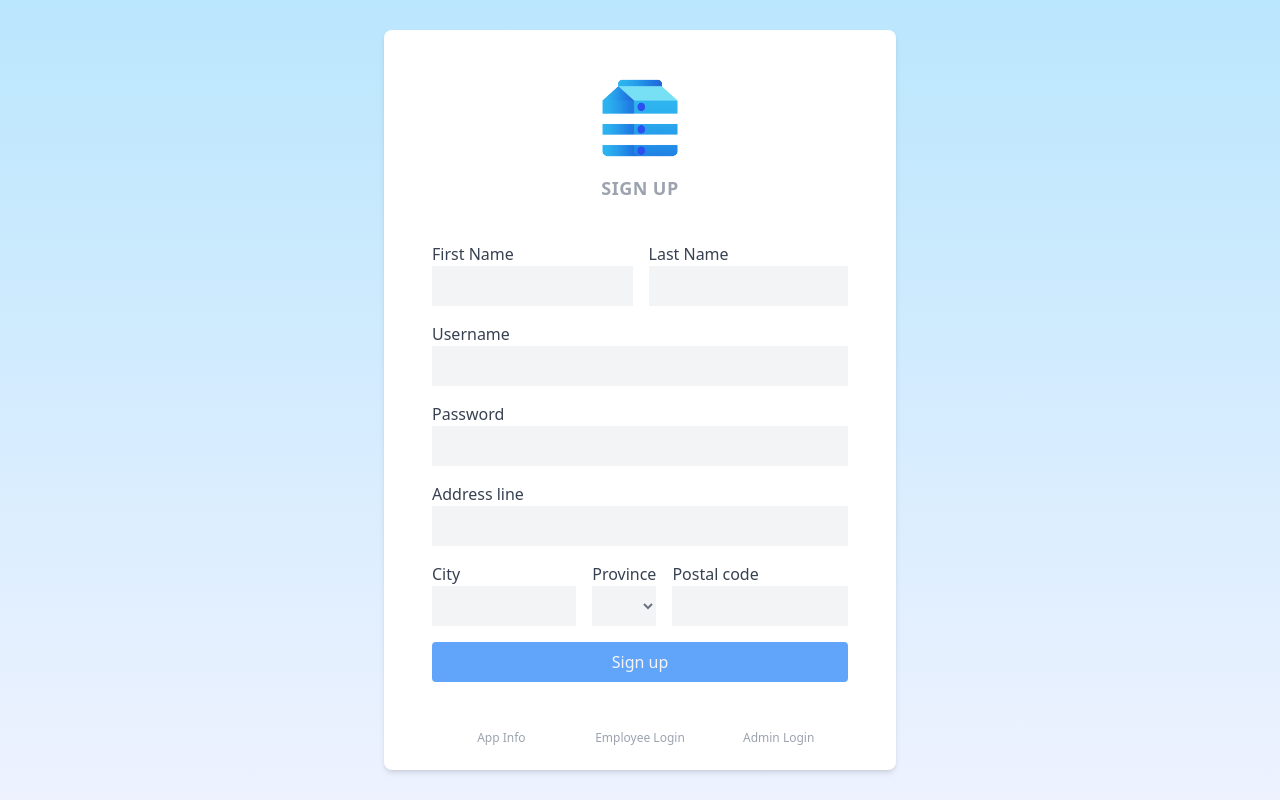
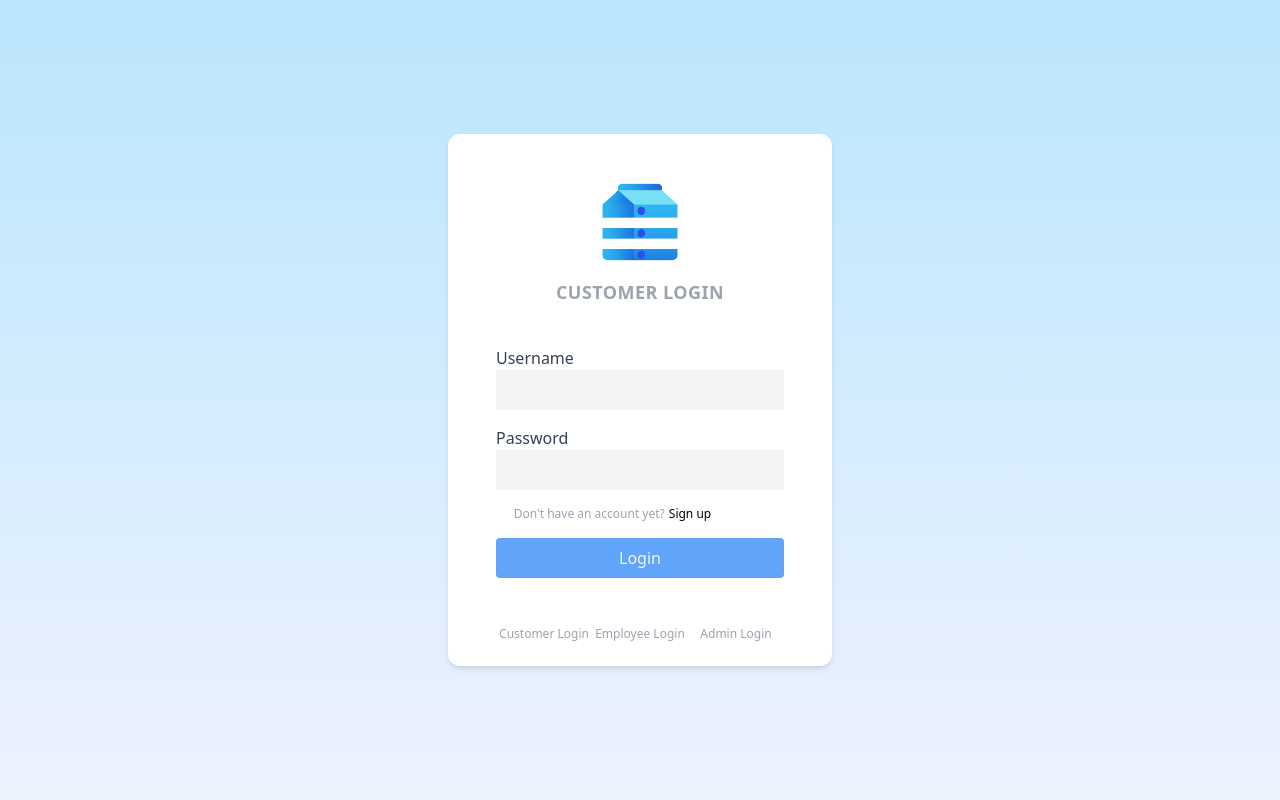
Before and after one commit to anthonyjdam/Eco_Archive, a React (Vite) app in the folder client/: page / in a window 1280 px wide. Built offline with nearby package versions, Linux system fonts and the light colour scheme.

Commit message:
Added page switching

```diff
--- a/client/package.json
+++ b/client/package.json
@@ -10,7 +10,8 @@
   },
   "dependencies": {
     "react": "^18.2.0",
-    "react-dom": "^18.2.0"
+    "react-dom": "^18.2.0",
+    "react-router-dom": "^6.10.0"
   },
   "devDependencies": {
     "@types/react": "^18.0.28",
--- a/client/src/App.jsx
+++ b/client/src/App.jsx
@@ -1,20 +1,22 @@
-import { useState } from 'react'
-import reactLogo from './assets/react.svg'
-import viteLogo from '/vite.svg'
-import Login from './component/Login'
-import AdminSidebar from './component/AdminSidebar'
-import SignUpCustomer from './component/SignUpCustomer'
+import { useState } from "react";
+import { BrowserRouter, Routes, Route, Link } from "react-router-dom";
+import Login from "./component/Login";
+import AdminSidebar from "./component/AdminSidebar";
+import SignUpCustomer from "./component/SignUpCustomer";
 
 function App() {
-  const [count, setCount] = useState(0)
 
   return (
     <>
-      {/* <Login /> */}
-      {/* <AdminSidebar /> */}
-      <SignUpCustomer />
+      <BrowserRouter>
+        <Routes>
+          <Route path="/" element={<Login />} />
+          <Route path="/signup" element={<SignUpCustomer />}></Route>
+          <Route path="/admin" element={<AdminSidebar />}></Route>
+        </Routes>
+      </BrowserRouter>
     </>
-  )
+  );
 }
 
-export default App
+export default App;
--- a/client/src/component/AdminField.jsx
+++ b/client/src/component/AdminField.jsx
@@ -11,7 +11,7 @@ export default function AdminField() {
                                 <p>Wrong Credentials</p>
                             </div>*/}
                 <label className="text-gray-700">Username</label>
-                <input className="w-full py-2 bg-gray-100 text-gray-500 px-1 mb-4" type="text"></input>
+                <input className="w-full py-2 bg-gray-100 text-gray-500 px-1 mb-4" type="email"></input>
                 <label className="text-gray-700">Password</label>
                 <input className="w-full py-2 bg-gray-100 text-gray-500 px-1 mb-4" type="password"></input>
                 <button className="bg-blue-400 w-full text-gray-100 py-2 rounded hover:bg-blue-500 transition-colors" type="submit">Login</button>
--- a/client/src/component/CredFieldSignUpCustomer.jsx
+++ b/client/src/component/CredFieldSignUpCustomer.jsx
@@ -1,4 +1,5 @@
 import React from "react";
+import { Link } from "react-router-dom";
 
 function CredFieldSignUpCustomer() {
   return (
@@ -90,6 +91,12 @@ function CredFieldSignUpCustomer() {
         >
           Sign up
         </button>
+        <div className="my-4 flex justify-center gap-1">
+          <span className="text-xs w-1/3 text-gray-400">
+            Already have an account?
+          </span>
+          <Link to="/" className="text-xs hover:text-blue-400 transition-colors">Log in</Link>
+        </div>
       </form>
     </div>
   );
--- a/client/src/component/CustomerField.jsx
+++ b/client/src/component/CustomerField.jsx
@@ -1,23 +1,49 @@
-import React from "react";
+import React, { useState } from "react";
+import { Link } from "react-router-dom";
 //Create function component inside of react; in our TodoList we render the text "#e7f4fd"
 export default function CustomerField() {
+  const [customerUsername, setCustomerUsername] = useState("");
+
+  function handleUsernameChange(e) {
+    setCustomerUsername(e.target.value);
+  }
+
   return (
     <div>
       <div className="flex items-center justify-center mb-4">
-                <p className=" text-gray-400 text-lg tracking-wide font-bold mb-6">CUSTOMER LOGIN</p>
+        <p className=" text-gray-400 text-lg tracking-wide font-bold mb-6">
+          CUSTOMER LOGIN
+        </p>
       </div>
       <form>
         {/*<div className="bg-red-500 px-3 py-3 rounded text-gray-100 mb-5">
                                 <p>Wrong Credentials</p>
                             </div>*/}
         <label className="text-gray-700">Username</label>
-                <input className="w-full py-2 bg-gray-100 text-gray-500 px-1 mb-4" type="text"></input>
+        <input
+          className="w-full py-2 bg-gray-100 text-gray-500 px-1 mb-4"
+          type="text"
+          value={customerUsername}
+          onChange={(e) => {
+            handleUsernameChange(e);
+          }}
+        ></input>
         <label className="text-gray-700">Password</label>
-                <input className="w-full py-2 bg-gray-100 text-gray-500 px-1 mb-4" type="password"></input>
-                <button className="bg-blue-400 w-full text-gray-100 py-2 rounded hover:bg-blue-500 transition-colors" type="submit">Login</button>
+        <input
+          className="w-full py-2 bg-gray-100 text-gray-500 px-1 mb-4"
+          type="password"
+        ></input>
+        <div className="mb-4 flex justify-center gap-1">
+          <span className="text-xs w-1/3 text-gray-400 flex-grow text-right">Don't have an account yet?</span>
+          <Link to="/signup" className="text-xs hover:text-blue-400 transition-colors flex-grow">Sign up</Link>
+        </div>
+        <button
+          className="bg-blue-400 w-full text-gray-100 py-2 rounded hover:bg-blue-500 transition-colors"
+          type="submit"
+        >
+          Login
+        </button>
       </form>
     </div>
-    )
-
-
+  );
 }
--- a/client/src/component/Login.jsx
+++ b/client/src/component/Login.jsx
@@ -1,43 +1,76 @@
-import React from "react";
+import React, { useState } from "react";
 import AdminField from "./AdminField";
 import EmployeeField from "./EmployeeField";
 import CustomerField from "./CustomerField";
 import logo from "../logo-Copy.png";
 import CredFieldSignUpCustomer from "./CredFieldSignUpCustomer";
-
-
-
+import { Link } from "react-router-dom";
 
 //style={{ backgroundColor: "rgb(231, 244, 253, 0.60)" }}
 //Create function component inside of react; in our TodoList we render the text "#e7f4fd"
 export default function Login() {
+    const [whichUser, setWhichUser] = useState({
+        isCustomer:true,
+        isEmployee:false,
+        isAdmin:false,
+    });
+
+
   return (
     <>
       <div>
-                <head>
-                    <title>Login</title>
-                </head>
-                <body>
         <main className="flex items-center justify-center h-screen bg-gradient-to-t from-indigo-50 to-sky-200">
-                        <div className="bg-white w-96 px-12 pt-12 pb-4 rounded-lg shadow-md">
+          <div className="bg-white w-96 px-12 pt-12 pb-4 rounded-xl shadow-md">
             <div className="flex items-center justify-center mb-4">
               <img src={logo} className="h-20"></img>
             </div>
-                            {/* <EmployeeField/> */}
-                            {/* <AdminField/> */}
-                            <CustomerField />
+            {whichUser.isEmployee && <EmployeeField />}
+            {whichUser.isAdmin && <AdminField/>}
+            {whichUser.isCustomer && <CustomerField />}
             <div className="flex items-center justify-center mt-10">
-                                <button className="text-xs w-1/3 text-gray-400 py-2  hover:text-blue-400 transition-colors" type="appInfo">App Info</button>
-                                <button className="text-xs w-1/3 text-gray-400 py-2  hover:text-blue-400 transition-colors" type="employeeLogi">Employee Login</button>
-                                <button className="text-xs w-1/3 text-gray-400 py-2  hover:text-blue-400 transition-colors" type="adminLogin">Admin Login</button>
+              <button
+                className="text-xs w-1/3 text-gray-400 py-2  hover:text-blue-400 transition-colors"
+                type="appInfo"
+                onClick={() => {
+                    setWhichUser({
+                        isCustomer:true,
+                        isEmployee:false,
+                        isAdmin:false,
+                    })
+                }}
+              >
+                Customer Login
+              </button>
+              <button
+                className="text-xs w-1/3 text-gray-400 py-2  hover:text-blue-400 transition-colors"
+                type="employeeLogi"
+                onClick={() => {
+                    setWhichUser({
+                        isCustomer:false,
+                        isEmployee:true,
+                        isAdmin:false,
+                    })
+                }}
+              >
+                Employee Login
+              </button>
+              <button
+                className="text-xs w-1/3 text-gray-400 py-2  hover:text-blue-400 transition-colors"
+                type="adminLogin"
+                onClick={() => {
+                    setWhichUser({
+                        isCustomer:false,
+                        isEmployee:false,
+                        isAdmin:true,
+                    })
+                }}
+              >
+                Admin Login
+              </button>
             </div>
           </div>
         </main>
-                </body>
       </div>
     </>
-
-    )
-
-
+  );
 }
--- a/client/src/component/SignUpCustomer.jsx
+++ b/client/src/component/SignUpCustomer.jsx
@@ -10,7 +10,7 @@ function SignUpCustomer() {
 
         </main> */}
         <main className="flex items-center justify-center h-screen bg-gradient-to-t from-indigo-50 to-sky-200">
-          <div className="bg-white w-[32rem] px-12 pt-12 pb-4 rounded-lg shadow-md">
+          <div className="bg-white w-[32rem] px-12 pt-12 pb-4 rounded-xl shadow-md">
             <div className="flex items-center justify-center mb-4">
               <img
                 src={logo}
@@ -18,11 +18,6 @@ function SignUpCustomer() {
               ></img>
             </div>
             <CredFieldSignUpCustomer />
-            <div className="flex items-center justify-center mt-10">
-              <button className="text-xs w-1/3 text-gray-400 py-2  hover:text-blue-400 transition-colors" type="appInfo">App Info</button>
-              <button className="text-xs w-1/3 text-gray-400 py-2  hover:text-blue-400 transition-colors" type="employeeLogi">Employee Login</button>
-              <button className="text-xs w-1/3 text-gray-400 py-2  hover:text-blue-400 transition-colors" type="adminLogin">Admin Login</button>
-            </div>
           </div>
         </main>
       </div>
```
Also changed, not shown: 1 other file (tests, documents, lock files or other folders). Lines whose indentation alone changed are shown as unchanged.
